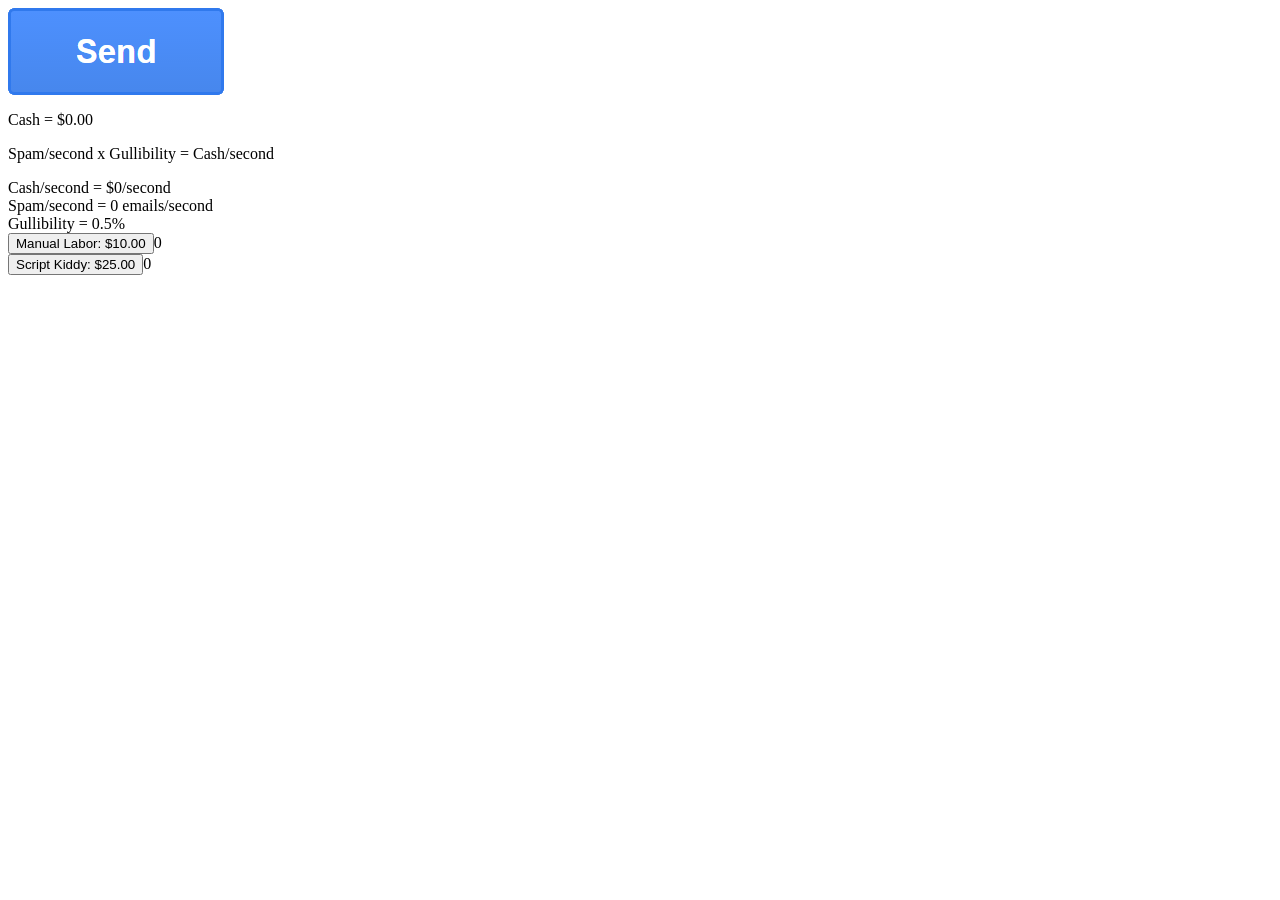
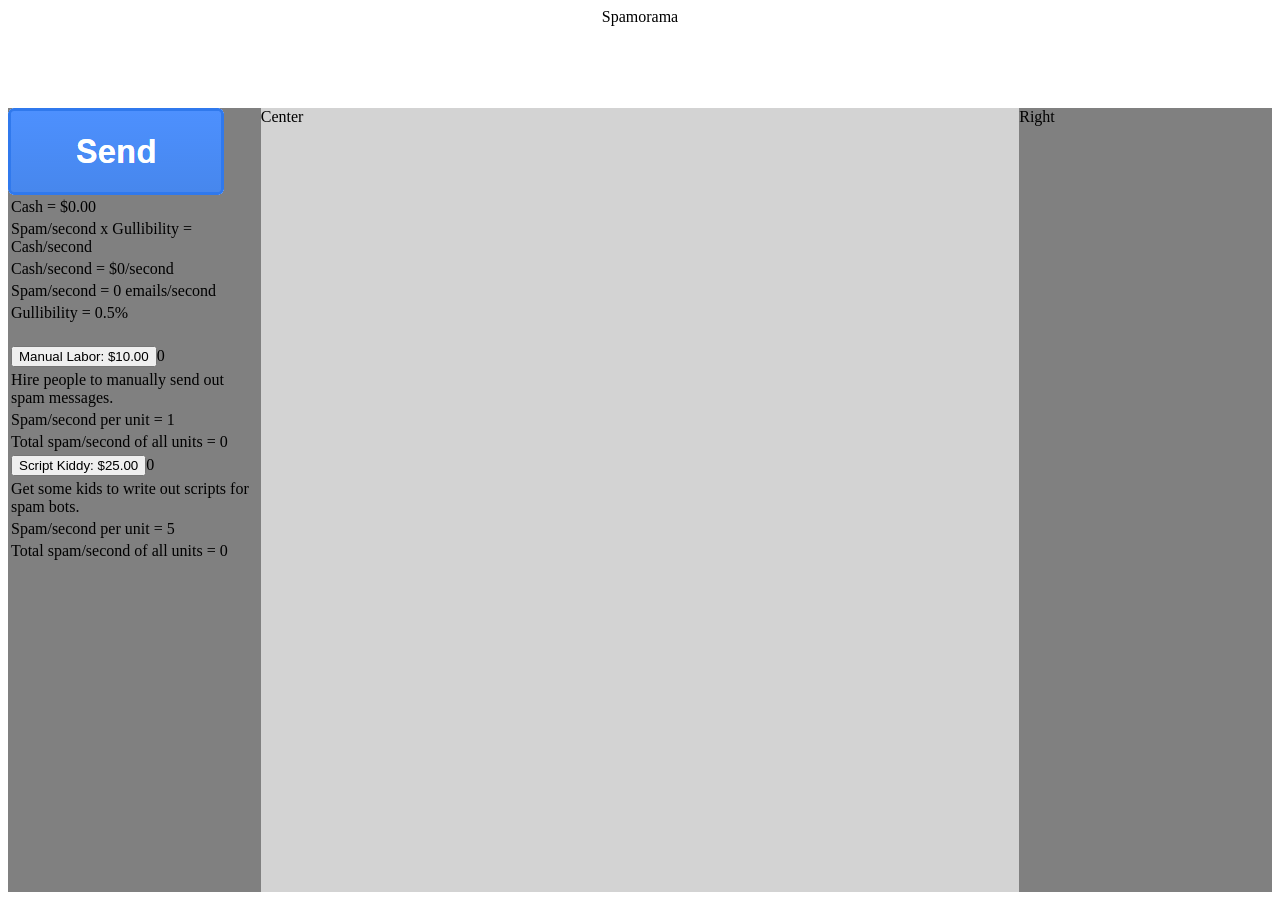
Before and after one commit to jake-white/Spamorama, a plain HTML site: page index.html in a window 1280 px wide. Before the commit the page ends 800 px from the top, so only its background shows below. Drawn offline with Linux system fonts and the light colour scheme.

Commit message:
updated formatting
html/css formatting getting much better.  added tables and class based
columns

```diff
--- a/index.html
+++ b/index.html
@@ -1,26 +1,49 @@
 <html>
+<title id = "title">Spamorama!</title>
+<div id = "header">
+Spamorama
+</div>
+<link rel="stylesheet" type="text/css" href="style.css">
+<div class = "column-left">
 <input type = "image" src = "images/button.png" onclick = "send();">
-<link rel="stylesheet" type="text/css" href="style.css">
 <body onload = "start();">
-<p id = "sum"></p>
-Cash = $<label id = "cash"></label>
-<p>Spam/second x Gullibility = Cash/second</p>
-Cash/second = $<label id = "cps"></label>/second<br>
-Spam/second = <label id = "sps"></label> emails/second<br>
-Gullibility = <label id = "g"></label>%<br>
-<input type = "button" id = "b0" value = "Manual Labor: $10" onclick = "add(0);"><label id = "l0"></label><br>
-<input type = "button" id = "b1" value = "Script Kiddy: $25"onclick = "add(1);"><label id = "l1"></label><br>
+<table>
+	<tr><td>Cash = $<label id = "cash"></label></tr>
+	<tr><td>Spam/second x Gullibility = Cash/second</td></tr>
+	<tr><td>Cash/second = $<label id = "cps"></label>/second</td></tr>
+	<tr><td>Spam/second = <label id = "sps"></label> emails/second</td></tr>
+	<tr><td>Gullibility = <label id = "g"></label>%</td></tr>
+</table>
+<br>
+<table>
+	<tr><td><input type = "button" id = "b0" value = "Manual Labor: $10" onclick = "add(0);"><label id = "l0"></label></td></tr>
+	<tr><td>Hire people to manually send out spam messages.</td></tr>
+	<tr><td>Spam/second per unit = <label id = "sps0"></label></td></tr>
+	<tr><td>Total spam/second of all units = <label id = "total0"></label></td></tr>
+	<tr><td><input type = "button" id = "b1" value = "Script Kiddy: $25"onclick = "add(1);"><label id = "l1"></label></td></tr>
+	<tr><td>Get some kids to write out scripts for spam bots.</td></tr>
+	<tr><td>Spam/second per unit = <label id = "sps1"></label></td></tr>
+	<tr><td>Total spam/second of all units = <label id = "total1"></label></td></tr>
+</table>
 </body>
+</div>
+<div class = "column-center">
+Center
+</div>
+<div class = "column-right">
+Right
+</div>
 <script>
 var cash = 0;
 var cps = 0, sps = 0, g = 0.5;
 var cpsText = document.getElementById('cps'), spsText = document.getElementById('sps'), gText = document.getElementById('g'), cashText = document.getElementById('cash');
 var tickTime = 10;
 var array = new Array(2); //empty array for numbers of objects
-var amounts = [1, 5, 10]; //CPS per object
+var amounts = [1, 5]; //CPS per object
 var costs = [10, 25]; //base cost per object
 var names = ["Manual Labor", "Script Kiddy"];
 var modifier = 0.5;
+var lastTime;
 var start = function()
 {
 	interval = setInterval(tick, tickTime); //creating a tick interval
@@ -28,6 +51,8 @@ var start = function()
 	{
 		array[i] = 0;
 	}
+	window.onfocus = Focus;
+	window.onblur = Blur;
 }
 var tick = function()
 {
@@ -71,11 +96,30 @@ var setTexts = function()
 	spsText.innerHTML = sps;
 	gText.innerHTML = g;
 	cashText.innerHTML = cash.toFixed(2);
+	if(cps > 0)
+	document.getElementById('title').innerHTML = cps + "$/second!";
 	for(var i = 0; i < array.length; ++i)
 	{
 		document.getElementById("l"+i).innerHTML = array[i];
 		document.getElementById("b"+i).value = names[i] + ": $" + costs[i].toFixed(2);
+		document.getElementById("sps"+i).innerHTML = amounts[i];
+		document.getElementById("total"+i).innerHTML = amounts[i] * array[i];
 	}
+}
+
+//detecting window activity
+var Focus = function()
+{
+	console.log("FOCUS");
+	var difference = new Date().getTime() - lastTime;
+	cash += cps * (difference/1000);
+	interval = setInterval(tick, 10);
+}
+var Blur = function()
+{
+	console.log("BLUR");
+	clearInterval(interval);
+	lastTime = new Date().getTime();
 }
 </script>
 </html>
--- a/style.css
+++ b/style.css
@@ -0,0 +1,22 @@
+#header{
+	height: 100px;
+	text-align: center;
+}
+.column-left{
+	height:100%;
+	float: left;
+	width: 20%;
+	background-color:gray;
+}
+.column-right{
+	height:100%;
+	float: right;
+	width: 20%;
+	background-color:gray;
+}
+.column-center{
+	height:100%;
+	display: inline-block;
+	width: 60%;
+	background-color:#d3d3d3;
+}
```
